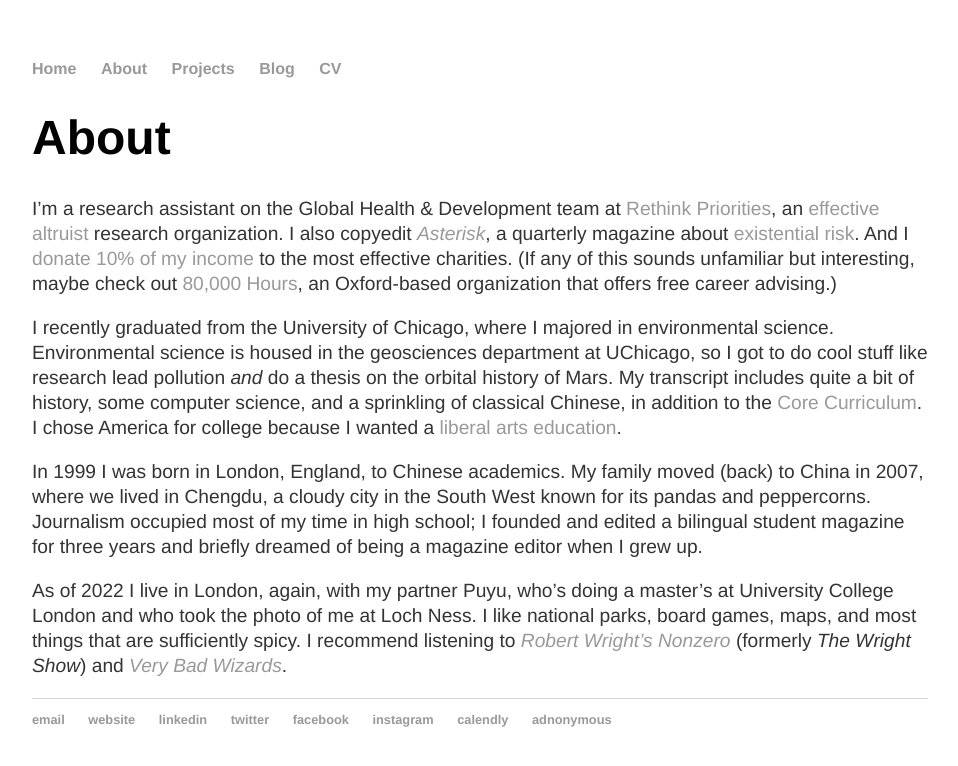
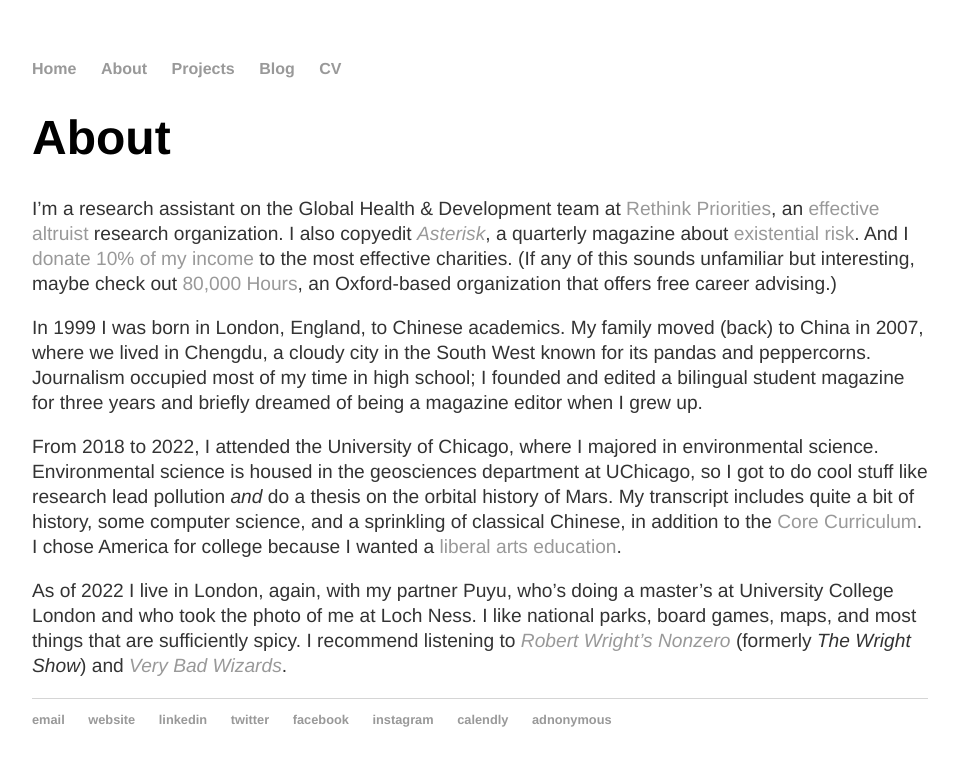
Before and after one commit to y-james-hu/y-james-hu.github.io, a Jekyll site: the page built from about/index.html, in a window 1280 px wide. Shown: the top 766 px of the page, without its empty margins (160-1118 px from the left). Built offline with Jekyll 4.4.1, drawn with Linux system fonts in a browser that asks for light colours.

Commit message:
Update index.html

```diff
--- a/about/index.html
+++ b/about/index.html
@@ -4,7 +4,7 @@ title: About
 ---
   <h1>{{ page.title }}</h1>
     <p>I’m a research assistant on the Global Health & Development team at <a href = "https://rethinkpriorities.org/">Rethink Priorities</a>, an <a href = "https://effectivealtruism.org">effective altruist</a> research organization. I also copyedit <a href = "http://asteriskmag.com/"><em>Asterisk</em></a>, a quarterly magazine about <a href = "https://theprecipice.com/">existential risk</a>. And I <a href="https://www.givingwhatwecan.org/pledge">donate 10% of my income</a> to the most effective charities. (If any of this sounds unfamiliar but interesting, maybe check out <a href = "https://80000hours.org/">80,000 Hours</a>, an Oxford-based organization that offers free career advising.)</p>
-    <p>I recently graduated from the University of Chicago, where I majored in environmental science. Environmental science is housed in the geosciences department at UChicago, so I got to do cool stuff like research lead pollution <em>and</em> do a thesis on the orbital history of Mars. My transcript includes quite a bit of history, some computer science, and a sprinkling of classical Chinese, in addition to the <a href = "https://college.uchicago.edu/academics/core-curriculum">Core Curriculum</a>. I chose America for college because I wanted a <a href = "https://en.wikipedia.org/wiki/Liberal_arts_education">liberal arts education</a>.</p>
     <p>In 1999 I was born in London, England, to Chinese academics. My family moved (back) to China in 2007, where we lived in Chengdu, a cloudy city in the South West known for its pandas and peppercorns. Journalism occupied most of my time in high school; I founded and edited a bilingual student magazine for three years and briefly dreamed of being a magazine editor when I grew up.</p>
+    <p>From 2018 to 2022, I attended the University of Chicago, where I majored in environmental science. Environmental science is housed in the geosciences department at UChicago, so I got to do cool stuff like research lead pollution <em>and</em> do a thesis on the orbital history of Mars. My transcript includes quite a bit of history, some computer science, and a sprinkling of classical Chinese, in addition to the <a href = "https://college.uchicago.edu/academics/core-curriculum">Core Curriculum</a>. I chose America for college because I wanted a <a href = "https://en.wikipedia.org/wiki/Liberal_arts_education">liberal arts education</a>.</p>
     <p>As of 2022 I live in London, again, with my partner Puyu, who’s doing a master’s at University College London and who took the photo of me at Loch Ness. I like national parks, board games, maps, and most things that are sufficiently spicy. I recommend listening to <em><a href = "https://bloggingheads.tv/programs/wrightshow">Robert Wright’s Nonzero</a></em> (formerly <em>The Wright Show</em>) and <em><a href = "https://www.verybadwizards.com/">Very Bad Wizards</a></em>.</p>
     <p></p>
```
